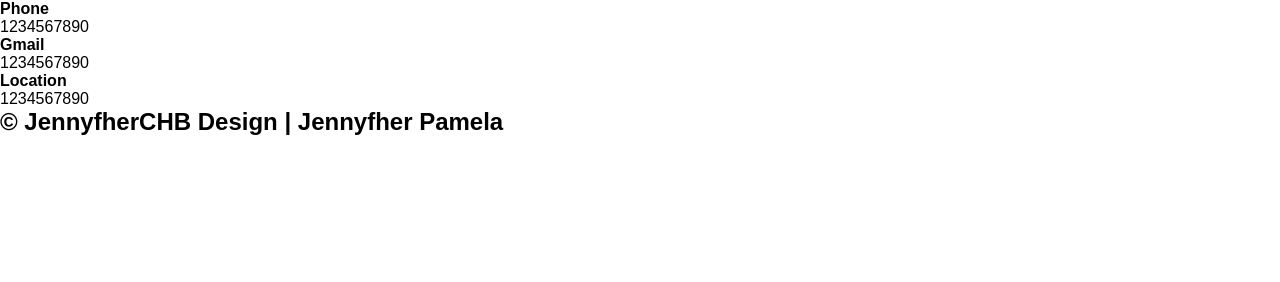
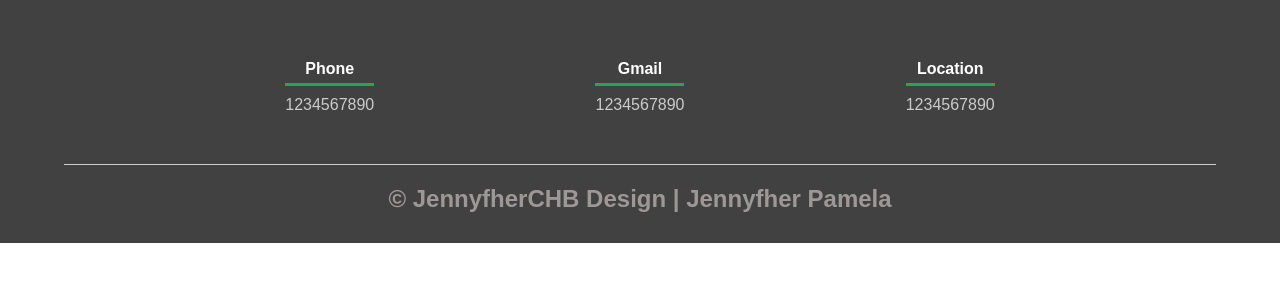
Before and after one commit to jennifher23/Intento2, a plain HTML site: page index.html in a window 1280 px wide. Drawn offline with Linux system fonts and the light colour scheme.

Commit message:
Footer2 css

```diff
--- a/estilo.css
+++ b/estilo.css
@@ -36,3 +36,41 @@ header{
     background-attachment: fixed;
     position: relative;
 }
+/* footer*/
+footer{
+    background: #414141;
+    padding: 60px 0 30px 0;
+    margin: auto;
+    overflow: hidden;
+}
+
+.contenedor-footer{
+    display: flex;
+    width: 90%;
+    justify-content: space-evenly;
+    margin: auto;
+    padding-bottom: 50px;
+    border-bottom: 1px solid #ccc;
+}
+
+.content-foo{
+    text-align: center;
+}
+
+.content-foo h4{
+    color: #fff;
+    border-bottom: 3px solid rgba(33, 175, 87, 0.925);
+    padding-bottom: 5px;
+    margin-bottom: 10px;
+}
+
+.content-foo p{
+    color: #ccc;
+}
+
+.titulo-final{
+    text-align: center;
+    font-size: 24px;
+    margin: 20px 0 0 0;
+    color: #9e9797;
+}
```
